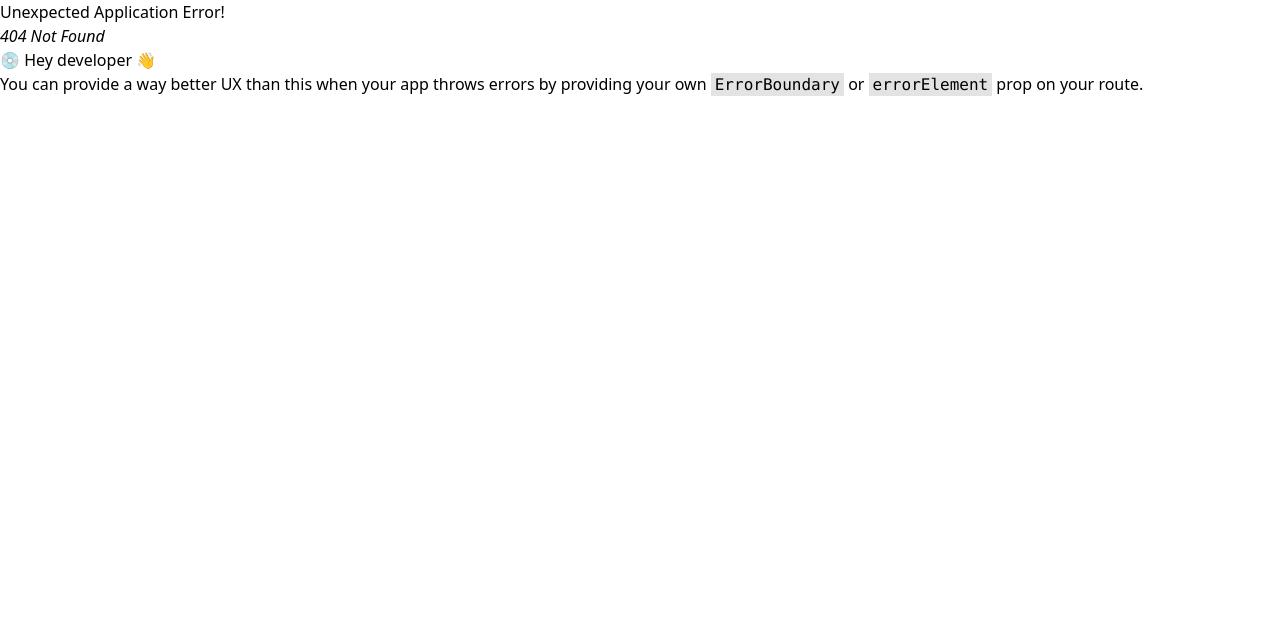
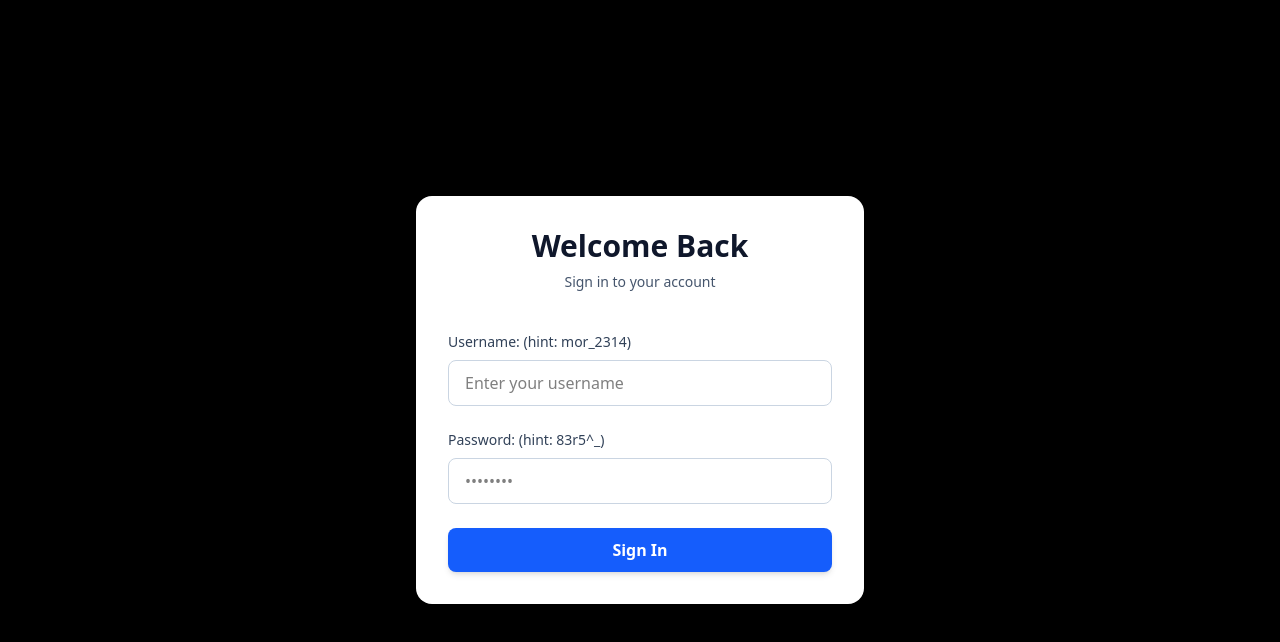
Before and after one commit to NikoWenc/e-com-test, a React (Vite) app: page /login in a window 1280 px wide. Before the commit this address had no page. Shown: the top 642 px of the page. Built offline with nearby package versions, Linux system fonts and the light colour scheme; no server answers.

Commit message:
New Feature: Added Login page

```diff
--- a/src/App.jsx
+++ b/src/App.jsx
@@ -4,7 +4,7 @@ import fetchShopItems from "./utils/fetchShopItems";
 import { ItemsContext } from "./context/ItemsContext";
 import { useEffect, useState, useReducer } from "react";
 import { cartReducer } from "./reducer/cartReducer";
-import { AuthContext } from "./context/AuthContext";
+import { AuthProvider } from "./context/AuthProvider";
 
 export default function App() {
   const [products, setProducts] = useState();
@@ -49,7 +49,7 @@ export default function App() {
   }, [cart]);
 
   return (
-    <AuthContext.Provider>
+    <AuthProvider>
       <ItemsContext.Provider
         value={{
           products,
@@ -65,6 +65,6 @@ export default function App() {
           <Outlet />
         </main>
       </ItemsContext.Provider>
-    </AuthContext.Provider>
+    </AuthProvider>
   );
 }
--- a/src/components/Navbar.jsx
+++ b/src/components/Navbar.jsx
@@ -1,9 +1,11 @@
 import { useContext, useState } from "react";
 import { Link } from "react-router-dom";
 import { ItemsContext } from "../context/ItemsContext";
+import { AuthContext } from "../context/AuthContext";
 
 export default function Navbar() {
   const { cart } = useContext(ItemsContext);
+  const { user, logout } = useContext(AuthContext);
   const [isMenuOpen, setIsMenuOpen] = useState(false);
 
   const cartNumberStyle =
@@ -12,7 +14,11 @@ export default function Navbar() {
       : "absolute -top-2 -right-2 flex h-5 w-5 items-center justify-center rounded-full bg-amber-300 text-[12px] font-bold text-black";
 
   return (
-    <nav className="fixed top-0 z-50 w-full bg-gray-500 shadow-md">
+    <nav
+      className={
+        !user ? "hidden" : "fixed top-0 z-50 w-full bg-gray-500 shadow-md"
+      }
+    >
       <div className="mx-auto max-w-7xl px-4 sm:px-6 lg:px-8">
         <div className="flex h-20 items-center justify-between">
           {/* Logo */}
@@ -43,6 +49,12 @@ export default function Navbar() {
               >
                 Cart
                 <span className={cartNumberStyle}>{cart.cartNumber}</span>
+              </Link>
+              <Link
+                to="logout"
+                className="relative text-xl text-white hover:text-yellow-500 transition-colors"
+              >
+                <button onClick={logout}>Logout</button>
               </Link>
             </div>
           </div>
@@ -119,6 +131,12 @@ export default function Navbar() {
           >
             Cart ({cart.cartNumber})
           </Link>
+          <Link
+            to="logout"
+            className="relative text-xl text-white hover:text-yellow-500 transition-colors"
+          >
+            <button onClick={logout}>Logout</button>
+          </Link>
         </div>
       </div>
     </nav>
--- /dev/null
+++ b/src/components/ProtectedRoute.jsx
@@ -0,0 +1,17 @@
+import { useContext } from "react";
+import { Navigate, Outlet } from "react-router-dom";
+import { AuthContext } from "../context/AuthContext";
+
+function ProtectedRoute() {
+  const { user } = useContext(AuthContext);
+
+  // If there's no user in our context, redirect them to /login
+  if (!user) {
+    // 'replace' prevents the user from going back to a protected page after logging out
+    return <Navigate to="/login" replace />;
+  }
+
+  return <Outlet />;
+}
+
+export default ProtectedRoute;
--- a/src/context/AuthProvider.jsx
+++ b/src/context/AuthProvider.jsx
@@ -1,19 +1,25 @@
 import { useState } from "react";
+import { AuthContext } from "./AuthContext";
+import { useNavigate } from "react-router-dom";
 
 export const AuthProvider = ({ children }) => {
   const [user, setUser] = useState(() => {
-    const storedUser = localStorage.getItem("user");
-    return storedUser ? JSON.parse(storedUser) : null;
+    const token = localStorage.getItem("token");
+    return token ? JSON.parse(token) : null;
   });
+  const navigate = useNavigate();
 
-  const login = (userData) => {
-    setUser(userData);
-    localStorage.setItem("user", JSON.stringify(userData));
+  const login = (token) => {
+    setUser(token);
+    localStorage.setItem("token", JSON.stringify(token));
+    //make this navigate to home page after login
+    navigate("/");
   };
 
   const logout = () => {
     setUser(null);
-    localStorage.removeItem("user");
+    localStorage.removeItem("token");
+    navigate("/login");
   };
 
   return (
--- /dev/null
+++ b/src/pages/Login.jsx
@@ -0,0 +1,92 @@
+import { useContext, useState } from "react";
+import { AuthContext } from "../context/AuthContext";
+import loginAuth from "../utils/loginAuth";
+
+function Login() {
+  const [username, setUsername] = useState("");
+  const [password, setPassword] = useState("");
+
+  const { login } = useContext(AuthContext);
+
+  const handleSubmit = (e) => {
+    e.preventDefault();
+    async function checkAuth() {
+      try {
+        const req = await loginAuth(username, password);
+        const token = await req.json();
+        if (token) {
+          login(token);
+        }
+      } catch (err) {
+        if (err.name === "AbortError") {
+          console.log("Auth check aborted");
+        } else {
+          console.error("Auth Check Error:", err.message);
+        }
+      }
+    }
+    checkAuth();
+  };
+
+  return (
+    <div className="flex items-center justify-center min-h-screen bg-black">
+      <form
+        onSubmit={handleSubmit}
+        className="login-form flex flex-col gap-6 w-full max-w-md bg-white p-8 rounded-2xl shadow-2xl"
+      >
+        {/* Header */}
+        <div className="text-center mb-4">
+          <h1 className="text-3xl font-bold text-slate-900 mb-2">
+            Welcome Back
+          </h1>
+          <p className="text-slate-600 text-sm">Sign in to your account</p>
+        </div>
+
+        {/* Email Input */}
+        <div className="flex flex-col gap-2">
+          <label htmlFor="user" className="text-sm font-medium text-slate-700">
+            Username: (hint: mor_2314)
+          </label>
+          <input
+            id="user"
+            type="text"
+            placeholder="Enter your username"
+            className="px-4 py-2.5 border border-slate-300 rounded-lg focus:outline-none focus:ring-2 focus:ring-blue-500 focus:border-transparent transition"
+            required
+            value={username}
+            onChange={(e) => setUsername(e.target.value)}
+          />
+        </div>
+
+        {/* Password Input */}
+        <div className="flex flex-col gap-2">
+          <label
+            htmlFor="password"
+            className="text-sm font-medium text-slate-700"
+          >
+            Password: (hint: 83r5^_)
+          </label>
+          <input
+            id="password"
+            type="password"
+            placeholder="••••••••"
+            className="px-4 py-2.5 border border-slate-300 rounded-lg focus:outline-none focus:ring-2 focus:ring-blue-500 focus:border-transparent transition"
+            required
+            value={password}
+            onChange={(e) => setPassword(e.target.value)}
+          />
+        </div>
+
+        {/* Submit Button */}
+        <button
+          type="submit"
+          className="w-full py-2.5 bg-blue-600 hover:bg-blue-700 text-white font-semibold rounded-lg transition duration-200 shadow-md hover:shadow-lg"
+        >
+          Sign In
+        </button>
+      </form>
+    </div>
+  );
+}
+
+export default Login;
--- /dev/null
+++ b/src/utils/loginAuth.js
@@ -0,0 +1,11 @@
+function loginAuth(name, password) {
+  const credentials = { username: name, password: password };
+  const token = fetch("https://fakestoreapi.com/auth/login", {
+    method: "POST",
+    headers: { "Content-Type": "application/json" },
+    body: JSON.stringify(credentials),
+  });
+  return token;
+}
+
+export default loginAuth;
```
Also changed, not shown: src/routes/Router.jsx (+15 -0 lines).
